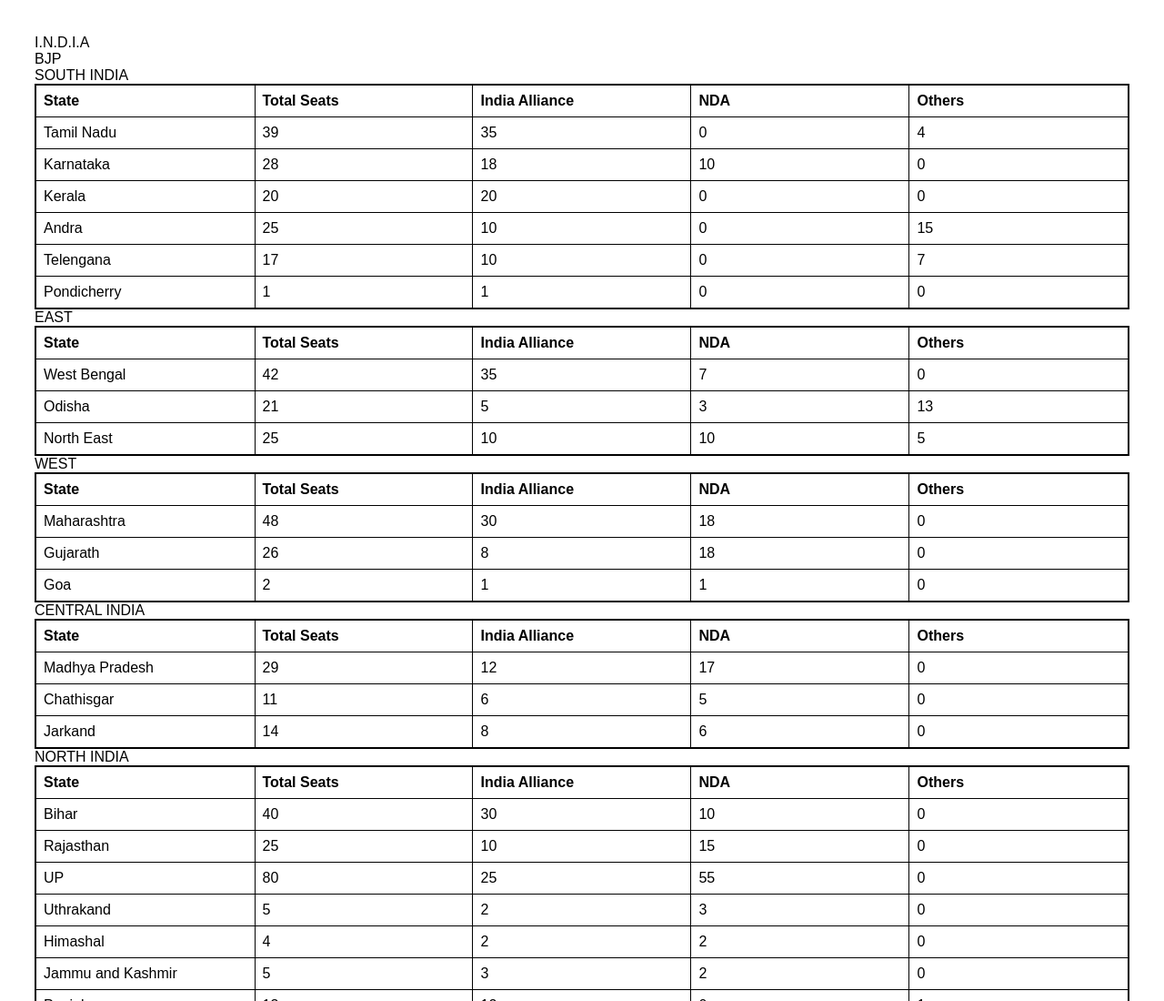
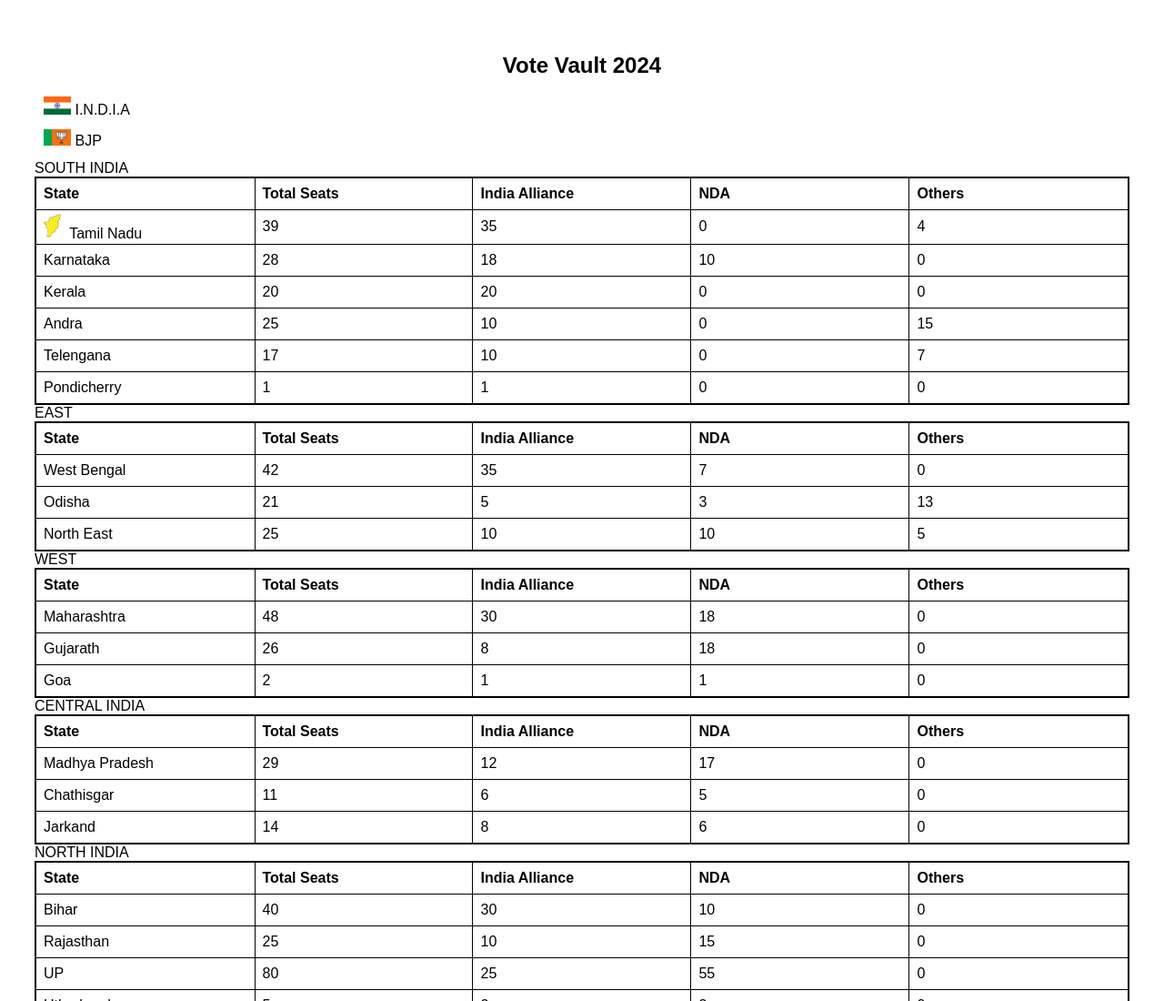
Before and after one commit to NavisAlfredJerome/NavisAlfredJerome.github.io, a plain HTML site: page index.html in a window 1280 px wide. Shown: the top 1100 px of the page at 91% size. Drawn offline with Linux system fonts and the light colour scheme.

Commit message:
image addition

```diff
--- a/index.html
+++ b/index.html
@@ -14,33 +14,76 @@
         table {
             border-collapse: collapse;
             width: 100%;
-            border: 2px solid black; /* border for the entire table */
+            border: 2px solid black;
+            /* border for the entire table */
         }
 
         /* CSS for table headers */
         th {
-            border: 1px solid black; /* border for table header cells */
+            border: 1px solid black;
+            /* border for table header cells */
             padding: 8px;
             text-align: left;
         }
 
         /* CSS for table data cells */
         td {
-            border: 1px solid black; /* border for table data cells */
+            border: 1px solid black;
+            /* border for table data cells */
             padding: 8px;
             text-align: left;
         }
 
-        .column-width-1{
+        .column-width-1 {
             width: 100px;
         }
 
+        .container {
+            display: inline-block;
+            margin-right: 10px;
+            margin-bottom: 10px;
+            align-items: center;
+        }
+
+        .tbcontainer {
+            border: 1px;
+            padding: 2px;
+            text-align: left;
+        }
+
+        .row {
+            margin-bottom: 2px;
+        }
+
+        .flag {
+            width: 30px;
+            height: auto;
+            margin-left: 10px;
+        }
+
+        .tbflag {
+            width: 30px;
+            height: auto;
+            /* margin-left: 10px; */
+        }
     </style>
 </head>
 
 <body>
-    <div>I.N.D.I.A</div>
-    <div>BJP</div>
+    <h2 align="center"> Vote Vault 2024</h2>
+    <div class="row">
+        <div class="container">
+            <img class="flag" src="IndiaFlag.png" alt="Flag">
+            <Span>I.N.D.I.A</Span>
+        </div>
+    </div>
+    <div class="row">
+        <div class="container">
+            <img class="flag" src="BJPFlag.png" alt="Flag">
+            <Span>BJP</Span>
+        </div>
+    </div>
+
     <div>SOUTH INDIA</div>
 
     <table>
@@ -55,7 +98,10 @@
         </thead>
         <tbody>
             <tr>
-                <td>Tamil Nadu</td>
+                <td class="tbcontainer">
+                    <img class="tbflag" src="tamilnaduflag.png" alt="Flag">
+                    <span>Tamil Nadu</span>
+                </td>
                 <td class="numeric">39</td>
                 <td class="numeric">35</td>
                 <td class="numeric">0</td>
```
Also changed, not shown: BJPFlag.png (added), IndiaFlag.png (added), tamilnaduflag.png (added).
